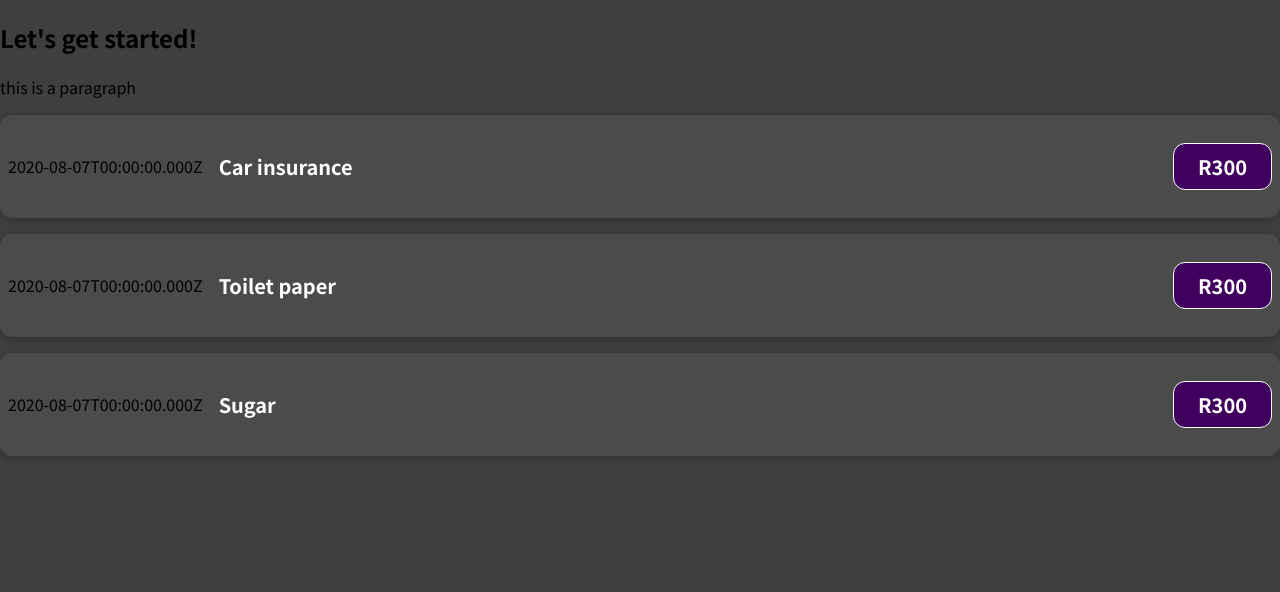
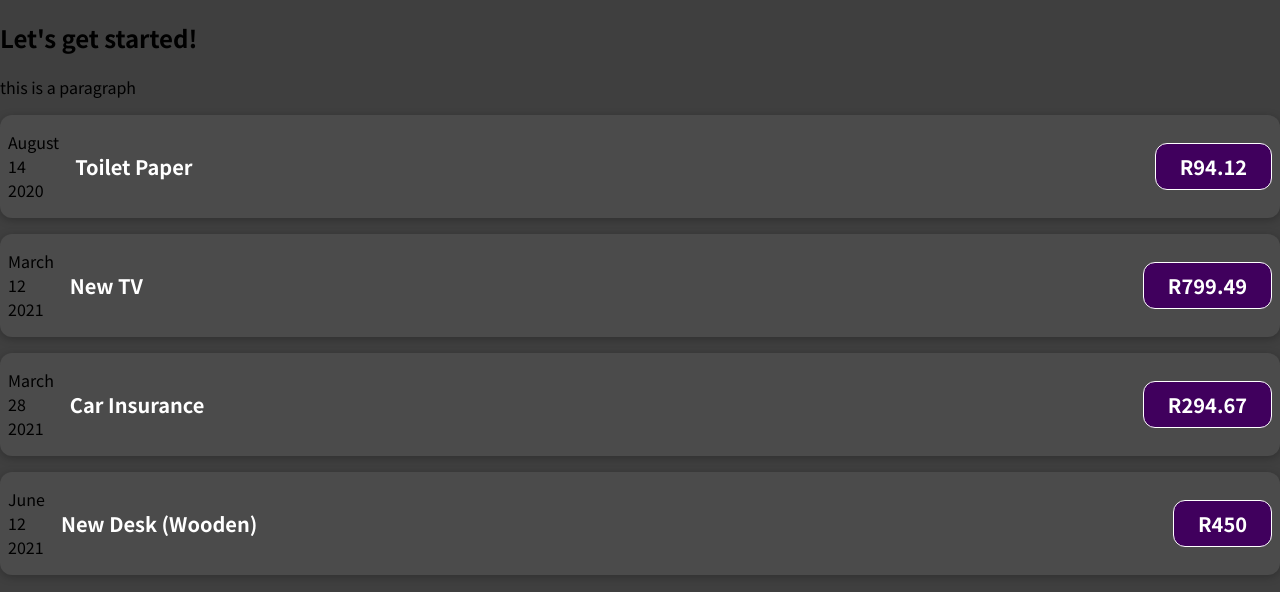
Before and after one commit to Clyde369/expenses-app-reactjs, a React (Create React App) app: page / in a window 1280 px wide. Shown: the top 592 px of the page. Built offline with nearby package versions, Linux system fonts and the light colour scheme.

Commit message:
split the date data from expenseItem to its own

```diff
--- a/src/App.js
+++ b/src/App.js
@@ -2,10 +2,27 @@
 
 
 function App() {
+  //store expenses data in a array block
   const expenses = [
-  { title: 'Car insurance', amount: 300, date: new Date(2020,7,7)},
-  { title: 'Toilet paper', amount: 300, date: new Date(2020,7,7)},
-  { title: 'Sugar', amount: 300, date: new Date(2020,7,7)}
+    {
+      id: 'e1',
+      title: 'Toilet Paper',
+      amount: 94.12,
+      date: new Date(2020, 7, 14),
+    },
+    { id: 'e2', title: 'New TV', amount: 799.49, date: new Date(2021, 2, 12) },
+    {
+      id: 'e3',
+      title: 'Car Insurance',
+      amount: 294.67,
+      date: new Date(2021, 2, 28),
+    },
+    {
+      id: 'e4',
+      title: 'New Desk (Wooden)',
+      amount: 450,
+      date: new Date(2021, 5, 12),
+    },
   ];
 
 
@@ -28,6 +45,11 @@
         amount={expenses[2].amount}
         date={expenses[2].date}
       />
+      <ExpenseItem
+        title={expenses[3].title}
+        amount={expenses[3].amount}
+        date={expenses[3].date}
+      />
     </div>
   );
 }
--- /dev/null
+++ b/src/components/ExpenseDate.js
@@ -0,0 +1,16 @@
+import React from 'react'
+
+const ExpenseDate = (props) => {
+   const month = props.date.toLocaleDateString('en-US', {month: 'long'})
+   const day = props.date.toLocaleDateString('en-US', {day: '2-digit'})
+   const year = props.date.getFullYear()
+  return (
+   <div>
+      <div>{month}</div>
+      <div>{day}</div>
+   <div>{year}</div>
+</div>
+  )
+}
+
+export default ExpenseDate
--- a/src/components/ExpenseItem.js
+++ b/src/components/ExpenseItem.js
@@ -1,12 +1,14 @@
 import React from "react";
+import ExpenseDate from './ExpenseDate'
 import './Expenseitem.css'
 
 const ExpenseItem = (props) => {
+
   return (
   <div className="expense-item">
-      <div>
-         {props.date.toISOString()}
-      </div>
+         <ExpenseDate
+            date={props.date}
+         />
          <div className="expense-item__description">
             <h2>{props.title}</h2>
             <p className="expense-item__price">R{props.amount}</p>
```
Also changed, not shown: 1 other file (tests, documents, lock files or other folders).
